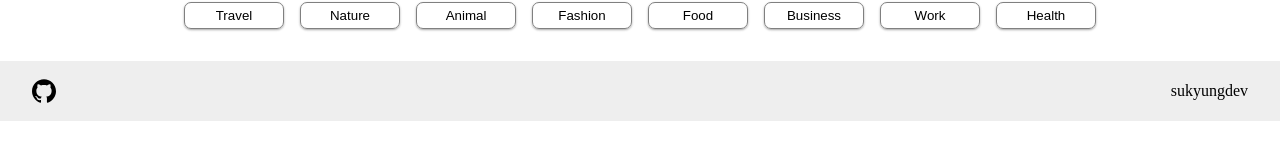
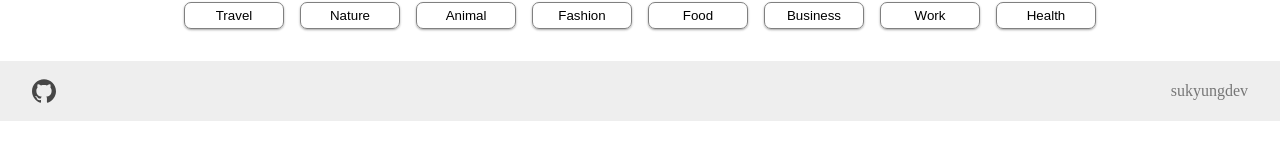
Before and after one commit to sukyungdev/image-site, a React (Create React App) app: page / in a window 1280 px wide. Shown: the part 146-306 px from the top of the page. Built offline with nearby package versions, Linux system fonts and the light colour scheme; no server answers; a web font is replaced by a local one.

Commit message:
Fix : Footer.tsx

```diff
--- a/src/components/Footer.tsx
+++ b/src/components/Footer.tsx
@@ -5,8 +5,7 @@ const Footer = () => {
   return (
     <Container>
       <ContentBox>
-        <GithubIcon>
-          <a
+        <GithubIcon
           href="https://github.com/sukyungdev/image-site"
           target="_blank"
           rel="noopener noreferrer"
@@ -15,7 +14,6 @@ const Footer = () => {
             <title>GitHub</title>
             <path d="M12 .297c-6.63 0-12 5.373-12 12 0 5.303 3.438 9.8 8.205 11.385.6.113.82-.258.82-.577 0-.285-.01-1.04-.015-2.04-3.338.724-4.042-1.61-4.042-1.61C4.422 18.07 3.633 17.7 3.633 17.7c-1.087-.744.084-.729.084-.729 1.205.084 1.838 1.236 1.838 1.236 1.07 1.835 2.809 1.305 3.495.998.108-.776.417-1.305.76-1.605-2.665-.3-5.466-1.332-5.466-5.93 0-1.31.465-2.38 1.235-3.22-.135-.303-.54-1.523.105-3.176 0 0 1.005-.322 3.3 1.23.96-.267 1.98-.399 3-.405 1.02.006 2.04.138 3 .405 2.28-1.552 3.285-1.23 3.285-1.23.645 1.653.24 2.873.12 3.176.765.84 1.23 1.91 1.23 3.22 0 4.61-2.805 5.625-5.475 5.92.42.36.81 1.096.81 2.22 0 1.606-.015 2.896-.015 3.286 0 .315.21.69.825.57C20.565 22.092 24 17.592 24 12.297c0-6.627-5.373-12-12-12" />
           </svg>
-          </a>
         </GithubIcon>
         <Github href="https://github.com/sukyungdev" target="_blank" rel="noopener noreferrer">
           sukyungdev
@@ -46,13 +44,15 @@ const ContentBox = styled.div`
   }
 `;
 
-const GithubIcon = styled.div`
+const GithubIcon = styled.a`
   display: block;
   width: 24px;
   height: 24px;
+  opacity: 0.7;
 `;
 
 const Github = styled.a`
   font-size: 1em;
+  opacity: 0.5;
 `;
 export default Footer;
--- a/src/styles/GlobalStyles.ts
+++ b/src/styles/GlobalStyles.ts
@@ -18,7 +18,7 @@ const GlobalStyle = createGlobalStyle`
       color: inherit;
     }
 
-    a:hover {opacity: 0.8;}
+    a:hover {opacity: 1;}
 
     input,button {
       border : none;
```
Lines whose indentation alone changed are shown as unchanged.
